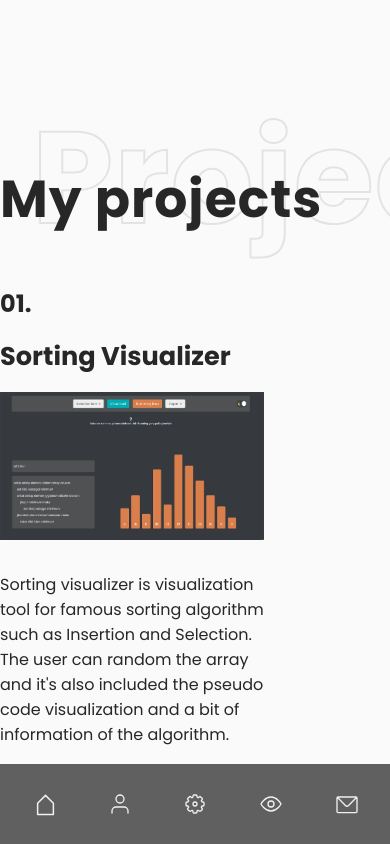
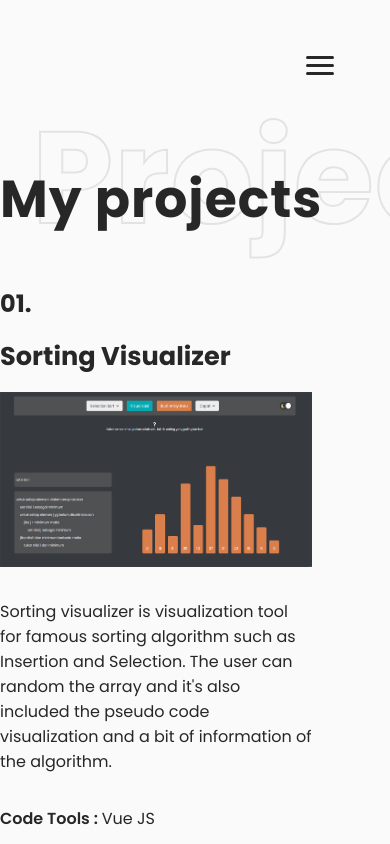
Before and after one commit to GunawanAhmad/GunawanAhmad.github.io, a Vue app: page /work in a window 390 px wide. Built offline with nearby package versions, Linux system fonts and the light colour scheme.

Commit message:
fixing nav responsive

```diff
--- a/src/App.vue
+++ b/src/App.vue
@@ -1,6 +1,6 @@
 <template>
     <div id="app">
-        <div class="cursor" ref="cursor" v-if="isMixSupport"></div>
+        <!-- <div class="cursor" ref="cursor" v-if="isMixSupport"></div> -->
 
         <!-- <div class="welcome" ref="welcome">
       <svg
@@ -106,24 +106,29 @@ export default {
 
         this.$store.state.backgroundTransition = this.$refs.transition;
 
-        this.$store.state.hover.push(this.$refs.cursor);
-        let cursor = this.$refs.cursor;
-        let btn = this.$store.state.hover;
-        btn.forEach((p) => {
-            p.addEventListener("mouseenter", () => {
-                cursor.classList.add("hover");
-            });
-            p.addEventListener("mouseleave", () => {
-                cursor.classList.remove("hover");
-            });
-        });
+        // this.$store.state.hover.push(this.$refs.cursor);
+        // let cursor = this.$refs.cursor;
+        // let btn = this.$store.state.hover;
+        // btn.forEach((p) => {
+        //     p.addEventListener("mouseenter", () => {
+        //         cursor.classList.add("hover");
+        //     });
+        //     p.addEventListener("mouseleave", () => {
+        //         cursor.classList.remove("hover");
+        //     });
+        // });
 
-        document.addEventListener("mousemove", (e) => {
-            cursor.setAttribute(
-                "style",
-                `top : ${e.pageY}px; left : ${e.pageX}px`
-            );
-        });
+        // document.addEventListener("mousemove", (e) => {
+        //     // cursor.setAttribute("style", "display : none");
+        //     cursor.setAttribute(
+        //         "style",
+        //         `top : ${e.pageY}px; left : ${e.pageX}px`
+        //     );
+        // });
+        // document.querySelector(".view-page").addEventListener("scroll", () => {
+        //     console.log("hei");
+        //     cursor.style.display = "none";
+        // });
 
         // setTimeout(() => {
         //   this.$refs.welcome.classList.toggle("show");
--- a/src/components/nav.vue
+++ b/src/components/nav.vue
@@ -123,10 +123,39 @@
                 </div>
             </div>
             <div class="menu-toogle">
-                <input type="checkbox" @click="slide" />
+                <input type="checkbox" @click="slide" ref="checkbox"/>
                 <span></span>
                 <span></span>
                 <span></span>
+            </div>
+            <div class="mob-ver trans" ref="mobVer">
+                <ul>
+                    <li @click="changePage">
+                        <router-link to="/" data-content="Home">
+                        Home
+                        </router-link>
+                    </li>
+                     <li @click="changePage">
+                        <router-link to="/about" data-content="About">
+                        About
+                        </router-link>
+                    </li>
+                    <li @click="changePage">
+                        <router-link to="/Skills" data-content="Sklills">
+                        Skills
+                        </router-link>
+                    </li>
+                    <li @click="changePage">
+                        <router-link to="/work" data-content="Projects">
+                        Projects
+                        </router-link>
+                    </li>
+                    <li @click="changePage">
+                        <router-link to="/contact" data-content="Contact">
+                        Contact
+                        </router-link>
+                    </li>
+                </ul>
             </div>
         </nav>
     </div>
@@ -143,24 +172,24 @@ export default {
     },
     methods: {
         slide() {
-            this.$refs.nav.classList.toggle("slide");
+            this.$refs.mobVer.classList.toggle("show");
+            this.$refs.mobVer.classList.add("trans")
+
         },
+        changePage() {
+            this.$refs.mobVer.classList.remove("trans")
+            this.pageTransition();
+            this.$refs.checkbox.checked = false;
+            setTimeout(()=> {
+                this.slide()
+            }, 1000)
+        }
     },
     mounted() {
         this.$store.state.navList = this.$refs.navList;
         this.$store.state.menuListHeight = this.$refs.size.clientHeight;
         this.$store.state.lastVisitedPage = this.$refs.size.children[0];
         this.$store.state.lastVisitedPage.classList.toggle("active");
-        this.$store.state.hover.push(document.querySelector(".logo"));
-        let nav1 = document.querySelectorAll(".direct a");
-        nav1.forEach((p) => {
-            this.$store.state.hover.push(p);
-        });
-
-        let nav2 = document.querySelectorAll(".mob-ver div");
-        nav2.forEach((p) => {
-            this.$store.state.hover.push(p);
-        });
     },
 };
 </script>
--- a/src/styles/app.css
+++ b/src/styles/app.css
@@ -155,7 +155,7 @@ nav .direct:hover .cursor {
     right: 0;
     bottom: 0;
     background-color: var(--main-color);
-    z-index: 99;
+    z-index: 100;
     color: var(--second-color);
     display: flex;
     justify-content: center;
@@ -277,9 +277,8 @@ nav .direct:hover .cursor {
 @media only screen and (max-width: 1024px) {
     .view {
         margin: 0px 0 0 0px;
-        /* padding: 60px 0; */
         padding-left: 0;
-        height: calc(100vh - 80px);
+        padding: 0;
     }
     .symbols {
         display: none;
--- a/src/styles/nav.css
+++ b/src/styles/nav.css
@@ -12,7 +12,8 @@ nav {
     z-index: 100;
     background-color: var(--gray-color);
     padding: 40px 0;
-    font-family: "Montserrat", sans-serif;
+    font-family: "Poppins", sans-serif;
+    z-index: 101;
 }
 
 .direct {
@@ -33,7 +34,7 @@ nav {
     justify-content: center;
     align-items: center;
     position: relative;
-    z-index: 999;
+    z-index: 98;
 }
 
 .direct > div a {
@@ -57,26 +58,9 @@ nav {
     transform: rotate(-5deg);
 }
 
-a:hover:after,
-.mob-ver > div:hover:after {
-    content: attr(data-content);
-    pointer-events: none;
-    position: absolute;
-    top: 0;
-    bottom: 0;
-    left: 0;
-    right: 0;
-    display: grid;
-    place-content: center;
-    background-color: inherit;
-    color: inherit;
-    font-size: 2vh;
-    animation: fade 150ms ease-in-out alternate;
-    z-index: 999;
-}
 
 .list:hover svg {
-    opacity: 0;
+    /* opacity: 0; */
 }
 
 a {
@@ -104,17 +88,23 @@ a.active {
 .menu-toogle {
     display: none;
     flex-direction: column;
-    height: 15px;
+    /* height: 15px; */
     justify-content: space-between;
-    position: relative;
+    position: fixed;
+    top: 3rem;
+    right: 3rem;
+    z-index: 100;
+    background-color: var(--main-color);
+    padding: .5rem;
 }
 .menu-toogle span {
     display: block;
     width: 28px;
     height: 3px;
-    background-color: var(--gray-color);
+    background-color: var(--second-color);
     border-radius: 3px;
     transition: all 0.5s ease;
+    margin-bottom: 5px;
 }
 
 .menu-toogle span:nth-child(2) {
@@ -122,7 +112,7 @@ a.active {
 }
 
 .menu-toogle input:checked ~ span:nth-child(2) {
-    transform: rotate(45deg) translate(-4px, -4px);
+    transform: rotate(45deg) translate(-2px, -1.8px);
 }
 
 .menu-toogle span:nth-child(4) {
@@ -136,17 +126,47 @@ a.active {
     transform: scale(0);
 }
 
+span:nth-child(4) {
+    margin-bottom: 0;
+}
+
 .mob-ver {
-    display: none;
     position: fixed;
-    height: 40px;
-    top: 50px;
+    left: 0;
+    top: 0;
+    height: 100vh;
     width: 100vw;
-    background-color: var(--second-color);
-    color: white;
-    z-index: 100;
-    font-family: "Montserrat", sans-serif;
+    display: flex;
+    justify-content: center;
+    align-items: center;
+    z-index: 99;
+    background-color: var(--main-color);
+    justify-content: center;
+    align-items: center;
+    transform: translateX(-100%);
+    background-image: url(../assets/logo-outline-white.svg);
+    background-size: 80%;
+    background-repeat: no-repeat;
+    background-position: center;
 }
+
+.mob-ver.trans {
+    transition: transform 250ms ease;
+}
+
+.mob-ver.show {
+    transform: translateX(0%);
+
+}
+
+.mob-ver li {
+    list-style: none;
+    margin-bottom: 2rem;
+    font-size: 32px;
+    font-weight: 500;
+}
+
+
 
 .active-back {
     position: absolute;
@@ -205,34 +225,24 @@ a.active {
 }
 
 @media only screen and (max-width: 1024px) {
-    nav {
-        width: 100%;
-        max-width: 100vw;
-        height: 80px;
-        flex-direction: row;
-        padding: 0 2rem;
-        justify-content: center;
-        position: relative;
-    }
     .direct {
-        flex-direction: row;
-        justify-content: center;
-    }
-    .direct > div {
-        margin: 0 2rem;
-    }
-
-    .active-back {
         display: none;
     }
 
-    a {
-        width: 100%;
+    .logo {
+        display: none;
     }
 
-    a.active {
-        color: var(--main-color);
+    nav {
+        background-color: transparent;
+        z-index: 99;
     }
+
+    .menu-toogle {
+        display: block;
+    }
+
+
 }
 
 @media only screen and (max-width: 600px) {
```
